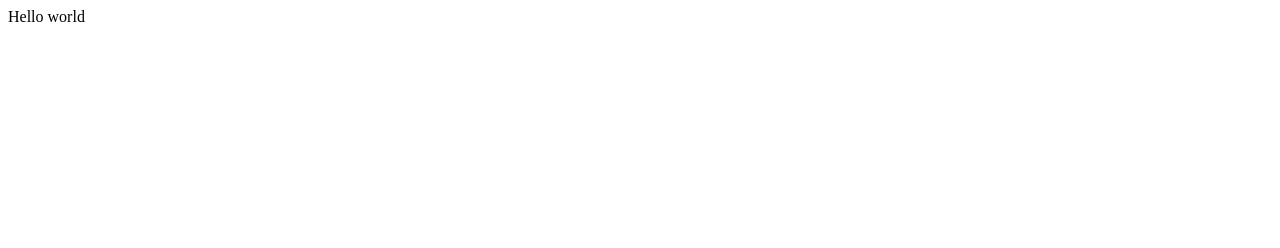
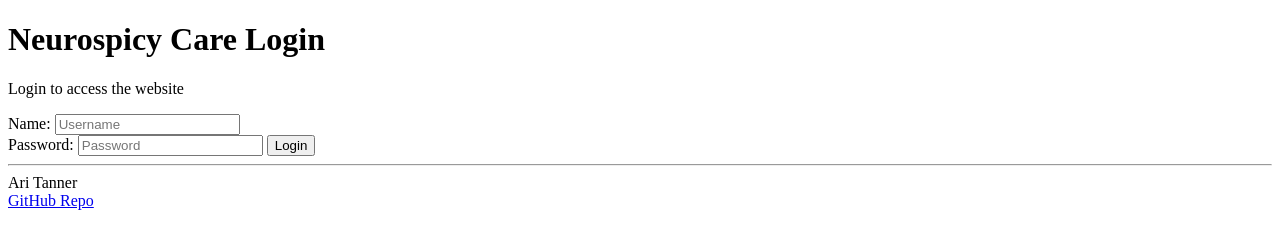
Before and after one commit to AmazingAnt8/startup, a plain HTML site: page index.html in a window 1280 px wide. Drawn offline with Linux system fonts and the light colour scheme.

Commit message:
HTML start

```diff
--- a/index.html
+++ b/index.html
@@ -1,11 +1,31 @@
 <!DOCTYPE html>
+<!--Login page-->
 <html lang="en">
     <head>
-        <title>First HTML</title>
+        <title>Neurospicy Care Login</title>
     </head>
 
     <body>
-        Hello world
+        <main>
+            <h1>Neurospicy Care Login</h1>
+            <p>Login to access the website</p>
+            <form method="get" action="quandary_selection.html">
+              <label for="name">Name:</label>
+              <input type="text" id="name" placeholder="Username" required />
+              <br />
+              <label for="password">Password:</label>
+              <input type="password" id="password" placeholder="Password" required />
+              <button type="submit">Login</button>
+            </form>
+          </main>
+
+        <footer>
+            <hr />
+            <span class="text-reset">Ari Tanner</span>
+            <br />
+            <a href="https://github.com/AmazingAnt8/startup">GitHub Repo</a>
+        </footer>
     </body>
 
+
 </html>
```
Also changed, not shown: notes.md (+5 -2 lines), README.md, friends.html (added), personalize.html (added), quandary_selection.html (added), suggestion.html (added).
